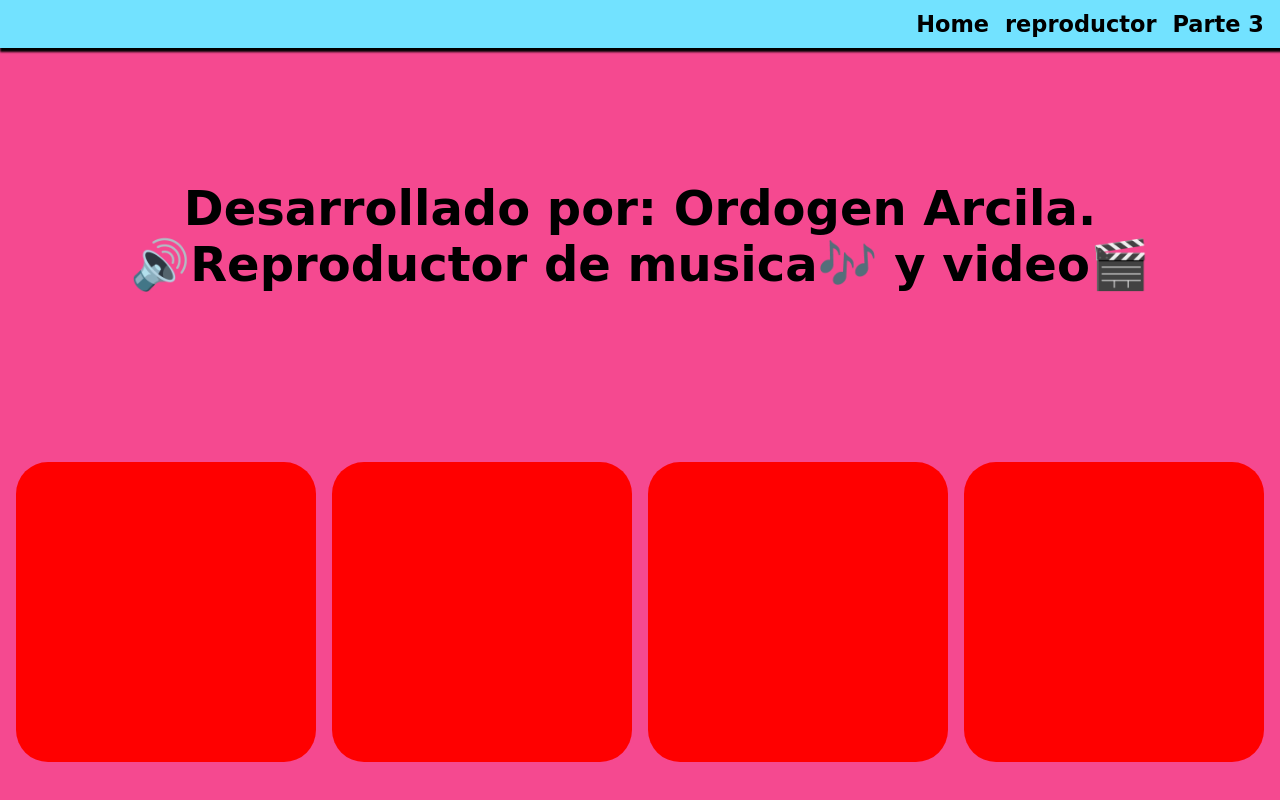
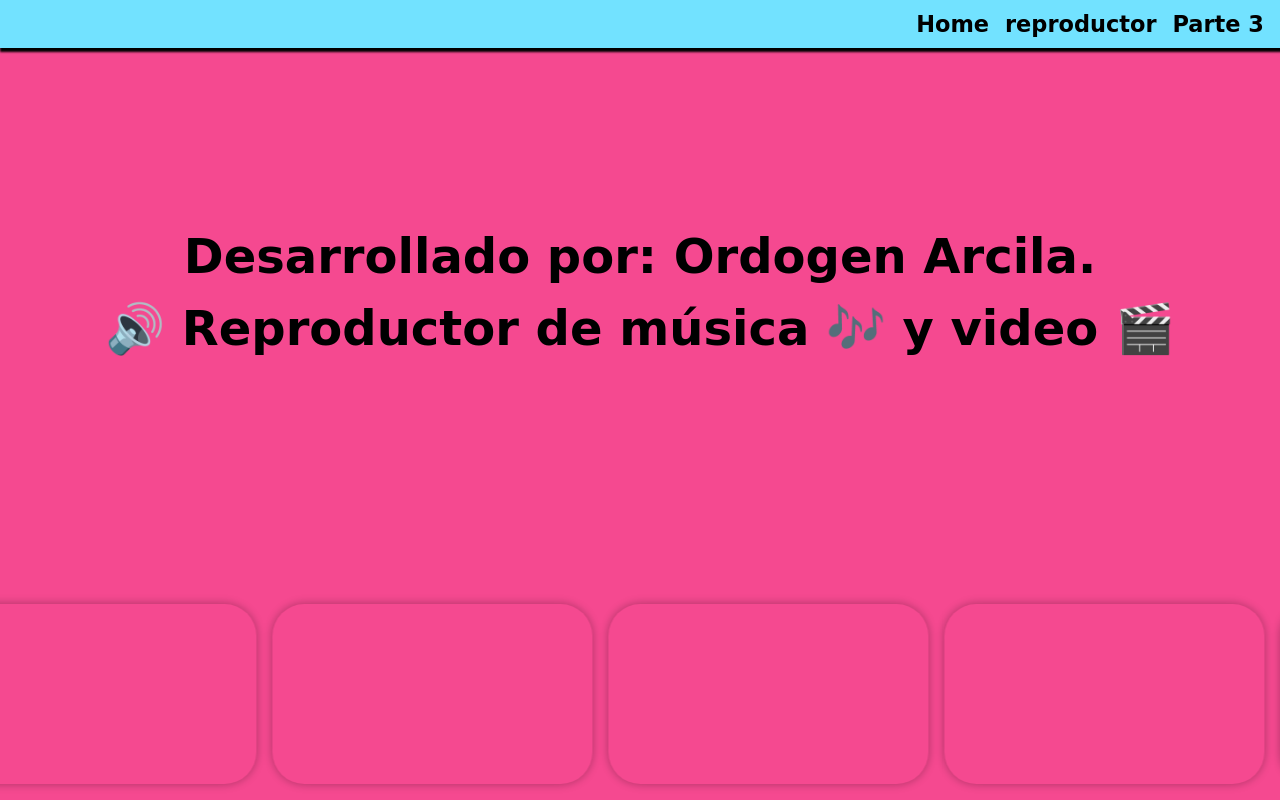
Before and after one commit to ordogens/reproductor-audio-video, a React (Vite) app: page / in a window 1280 px wide. Built offline with nearby package versions, Linux system fonts and the light colour scheme.

Commit message:
animacion al carrusel agregada

```diff
--- a/src/home/Home.css
+++ b/src/home/Home.css
@@ -1,66 +1,99 @@
-/* aquí se importa la fuente comic sans */
-@import url('https://fonts.googleapis.com/css2?family=Comic+Neue:wght@300&display=swap');
+@import url("https://fonts.googleapis.com/css2?family=Comic+Neue:wght@300&display=swap");
 
-.Home{
+.Home {
   width: 100%;
-    height: 100vh;
+  height: 100%;
   display: flex;
   flex-direction: column;
   background-color: rgba(245, 73, 144);
-   overflow-x: auto;
+  overflow: hidden;
+  justify-content: space-between;
 }
 
-.tittle{
+.tittle {
   display: flex;
   width: 100%;
-    height: 50%;
+  height: 65%;
   flex-direction: column;
   align-items: center;
   justify-content: center;
+  /* background-color: blue; */
 }
 
-.envoltura {
-    display: flex;
-    min-width: 300px;
-    height: 80%;
-    border-radius: 2rem;
-    background-color: red;
-}
-
-
-.tittle2{
-    padding-inline: 1rem;
-    gap: 1rem;
-    display: flex;
-    width: 100%;
-    height: 50%;
-    flex-shrink: 0;
-    justify-content: flex-start;
-    overflow-x: scroll;
-    align-items: center;
-}
-
-p{
+p {
   font-size: 3rem;
   color: #000;
   text-align: center;
   font-family: comic sans ms;
-    font-weight: bolder;
+  font-weight: bold;
+  margin: 0.5rem;
 }
 
-.tittle2::-webkit-scrollbar{
+/* Carrusel automático */
+.carousel-wrapper {
+  width: 100%;
+  overflow-x: auto;
+  overflow-y: hidden;
+  padding: 1rem 0;
+  position: relative;
+  white-space: nowrap;
+  scroll-behavior: smooth;
+  /* background-color: red; */
+}
+
+.carousel-track {
+  /* background-color: blue;    */
+  display: flex;
+  gap: 1rem;
+  animation: scroll 20s linear infinite;
+  width: max-content;
+  max-width: 100%;
+}
+
+
+.carousel-wrapper:hover .carousel-track {
+  animation-play-state: paused; /* Detiene la animación al pasar el mouse */
+}
+
+.carousel-item {
+  flex: 0 0 320px;
+  height: 180px;
+  border-radius: 2rem;
+  overflow: hidden;
+  /* background-color: red; */
+  box-shadow: 0 0 10px rgba(0, 0, 0, 0.3);
+}
+
+/* ReactPlayer usa iframe internamente */
+.video iframe {
+  border-radius: 2rem !important;
+}
+
+/* Animación automática */
+@keyframes scroll {
+  0% {
+    transform: translateX(0);
+  }
+  100% {
+    transform: translateX(-50%);
+  }
+}
+
+/* Scrollbar personalizado */
+.carousel-wrapper::-webkit-scrollbar {
   height: 7px;
 }
 
-.tittle2::-webkit-scrollbar-track{
+.carousel-wrapper::-webkit-scrollbar-track {
   background-color: transparent;
   border-radius: 10px;
 }
 
-.tittle2::-webkit-scrollbar-thumb{
+.carousel-wrapper::-webkit-scrollbar-thumb {
   background-color: #fc0b3396;
   border-radius: 10px;
 }
-.tittle2::-webkit-scrollbar-thumb:hover{
+
+.carousel-wrapper::-webkit-scrollbar-thumb:hover {
   background-color: #d60326;
 }
--- a/src/home/Home.jsx
+++ b/src/home/Home.jsx
@@ -1,98 +1,47 @@
 import "./Home.css";
 import ReactPlayer from "react-player";
 
+const videos = [
+  "https://www.youtube.com/watch?v=yEx-zsp7dBc",
+  "https://www.youtube.com/watch?v=1J7n1pTzRwk",
+  "https://www.youtube.com/watch?v=0nKjn2FORAo",
+  "https://www.youtube.com/watch?v=vZ5HAE7RBZU",
+  "https://www.youtube.com/watch?v=ZsNy9FAbB08",
+  "https://www.youtube.com/watch?v=XtHbSAli2vQ",
+  "https://www.youtube.com/watch?v=BFJNW245wx4",
+  "https://www.youtube.com/watch?v=JGRXknyA8Jg",
+  "https://www.youtube.com/watch?v=xet2cH-4BZI",
+  "https://www.youtube.com/watch?v=c3KtI0uTXmU",
+];
+
 export const Home = () => {
+
+  const duplicated = [...videos, ...videos, ...videos]; // Duplica los videos para el efecto loop
+
   return (
     <div className="Home">
-      <span className="tittle">
+      <div className="tittle">
         <p>
           Desarrollado por: <strong>Ordogen Arcila.</strong>
         </p>
-        <p>🔊Reproductor de musica🎶 y video🎬</p>
-      </span>
-      <span className="tittle2">
-        <div className="envoltura">
+        <p>🔊 Reproductor de música 🎶 y video 🎬</p>
+      </div>
+
+      <div className="carousel-wrapper">
+        <div className="carousel-track">
+          {duplicated.map((url, i) => (
+            <div className="carousel-item" key={i}>
               <ReactPlayer
-            url="https://www.youtube.com/watch?v=yEx-zsp7dBc"
+                url={url}
                 controls
                 width="100%"
                 height="100%"
+                className="video"
               />
             </div>
-        <div className="envoltura">
-          <ReactPlayer
-            url="https://www.youtube.com/watch?v=1J7n1pTzRwk&pp=ygUJcnVwYXRydXBh"
-            controls
-            width="100%"
-            height="100%"
-          />
+          ))}
         </div>
-        <div className="envoltura">
-          <ReactPlayer
-            url="https://www.youtube.com/watch?v=0nKjn2FORAo&pp=ygUJcnVwYXRydXBh"
-            controls
-            width="100%"
-            height="100%"
-          />
       </div>
-        <div className="envoltura">
-          <ReactPlayer
-            url="https://www.youtube.com/watch?v=vZ5HAE7RBZU&pp=ygUJcnVwYXRydXBh"
-            controls
-            width="100%"
-            height="100%"
-          />
-        </div>
-        <div className="envoltura">
-          <ReactPlayer
-            className="video"
-            url="https://www.youtube.com/watch?v=ZsNy9FAbB08&pp=ygUJcnVwYXRydXBh"
-            controls
-            width="100%"
-            height="100%"
-          />
-        </div>
-        <div className="envoltura">
-          <ReactPlayer
-            url="https://www.youtube.com/watch?v=XtHbSAli2vQ&pp=ygUOZWwgbGFkbyBvc2N1cm8%3D"
-            controls
-            width="100%"
-            height="100%"
-          />
-        </div>
-        <div className="envoltura">
-          <ReactPlayer
-            url="https://www.youtube.com/watch?v=BFJNW245wx4&pp=ygUVdG9kb3MgdGVuZW1vcyB1biBhbW9y"
-            controls
-            width="100%"
-            height="100%"
-          />
-        </div>
-        <div className="envoltura">
-          <ReactPlayer
-            url="https://www.youtube.com/watch?v=JGRXknyA8Jg&pp=ygUbY29uc2VqbyBkZSBvcm8gY3JhY2sgZmFtaWx5"
-            controls
-            width="100%"
-            height="100%"
-          />
-        </div>
-        <div className="envoltura">
-          <ReactPlayer
-            url="https://www.youtube.com/watch?v=xet2cH-4BZI&pp=ygUUdmVuZ28gZGUgbGEgbW9udGHDsWE%3D"
-            controls
-            width="100%"
-            height="100%"
-          />
-        </div>
-        <div className="envoltura">
-          <ReactPlayer
-            url="https://www.youtube.com/watch?v=c3KtI0uTXmU&pp=ygUPY29yYWNhbyBwYXJ0aWRv"
-            controls
-            width="100%"
-            height="100%"
-          />
-        </div>
-      </span>
     </div>
   );
 };
```
Lines whose indentation alone changed are shown as unchanged.
